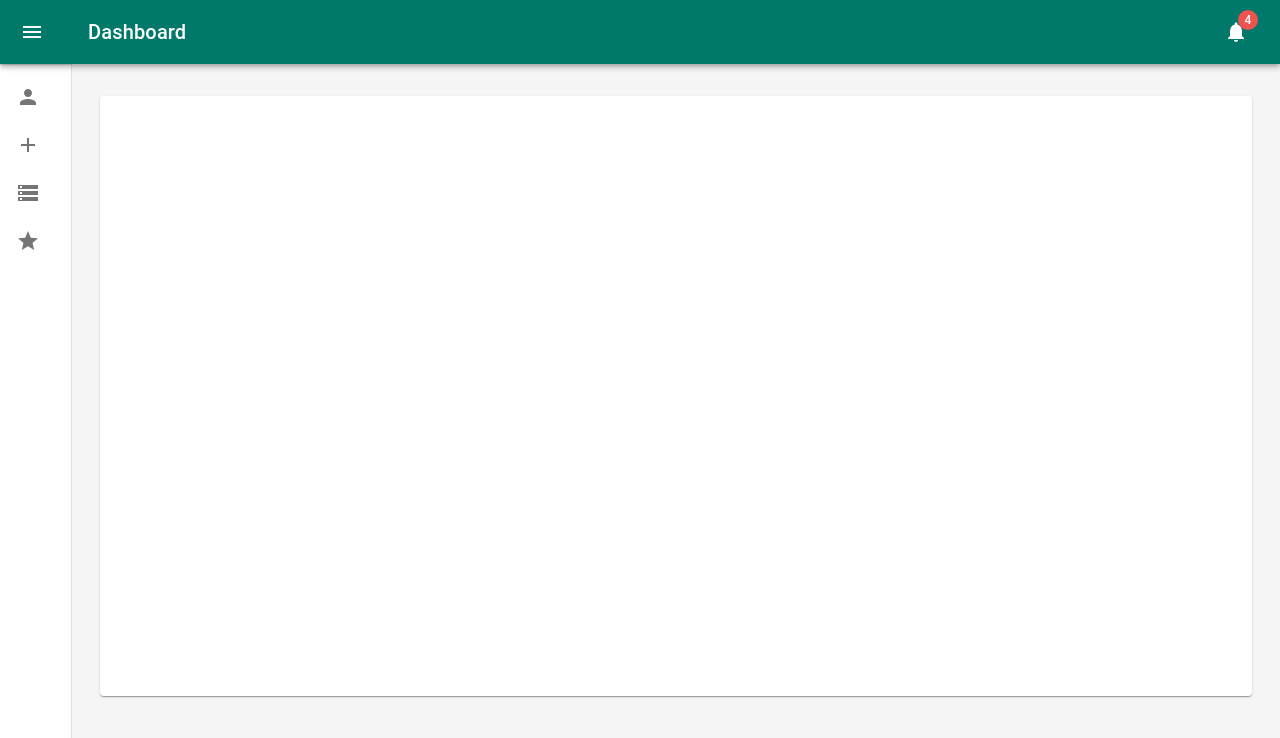
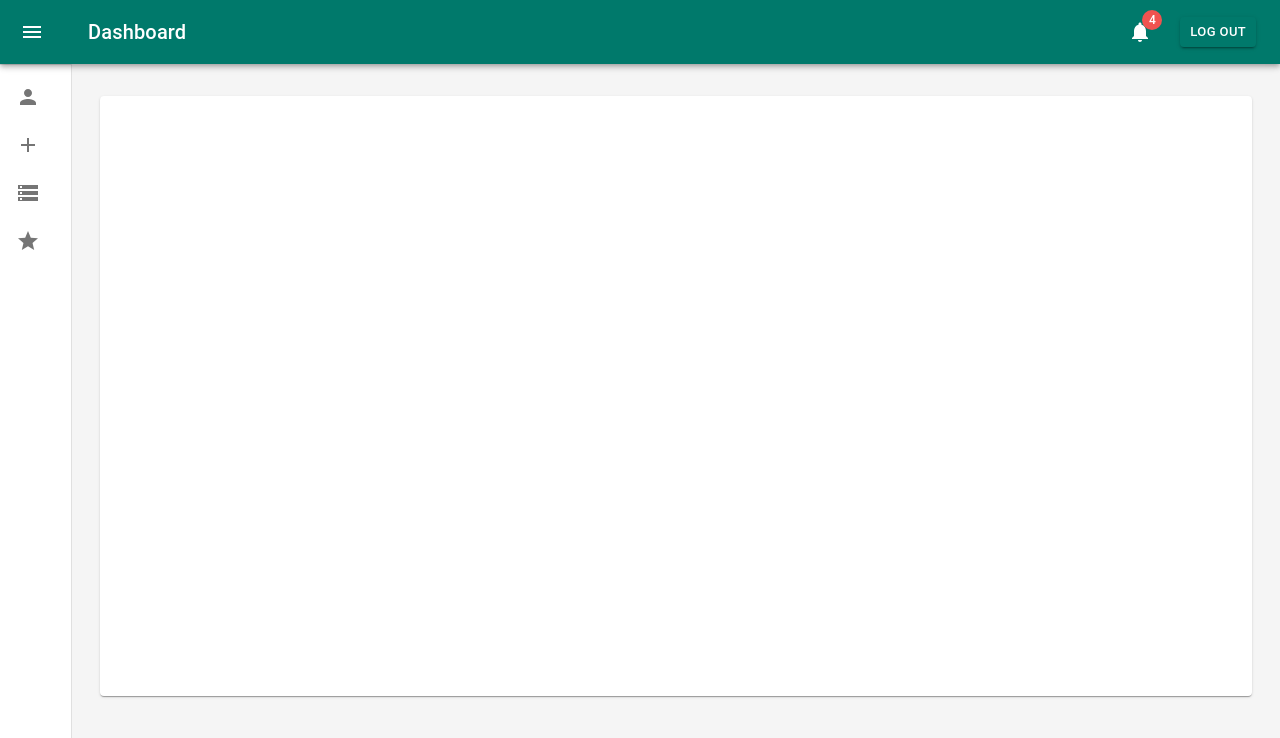
Before and after one commit to egalea504/password-gen, a React (Create React App) app in the folder client/: page /dashboard in a window 1280 px wide. Shown: the top 738 px of the page. Built offline with nearby package versions, Linux system fonts and the light colour scheme.

Commit message:
add logout button on dashboard

```diff
--- a/client/src/pages/dashboard.js
+++ b/client/src/pages/dashboard.js
@@ -18,6 +18,7 @@ import NotificationsIcon from '@mui/icons-material/Notifications';
 import MainListItems from './dashboardList';
 import AddPasswordInfo from './addPassword';
 import PasswordList from './PasswordList';
+import Button from '@mui/material/Button';
 
 const drawerWidth = 240;
 
@@ -126,6 +127,16 @@ export default function Dashboard() {
                 <NotificationsIcon />
               </Badge>
             </IconButton>
+            <Button
+                color="primary"
+                sx={{ ml: "20px" }}
+                variant="contained"
+                size="small"
+                component="a"
+                href="/"
+              >
+                Log Out
+              </Button>
           </Toolbar>
         </AppBar>
         <Drawer variant="permanent" open={open}>
```
